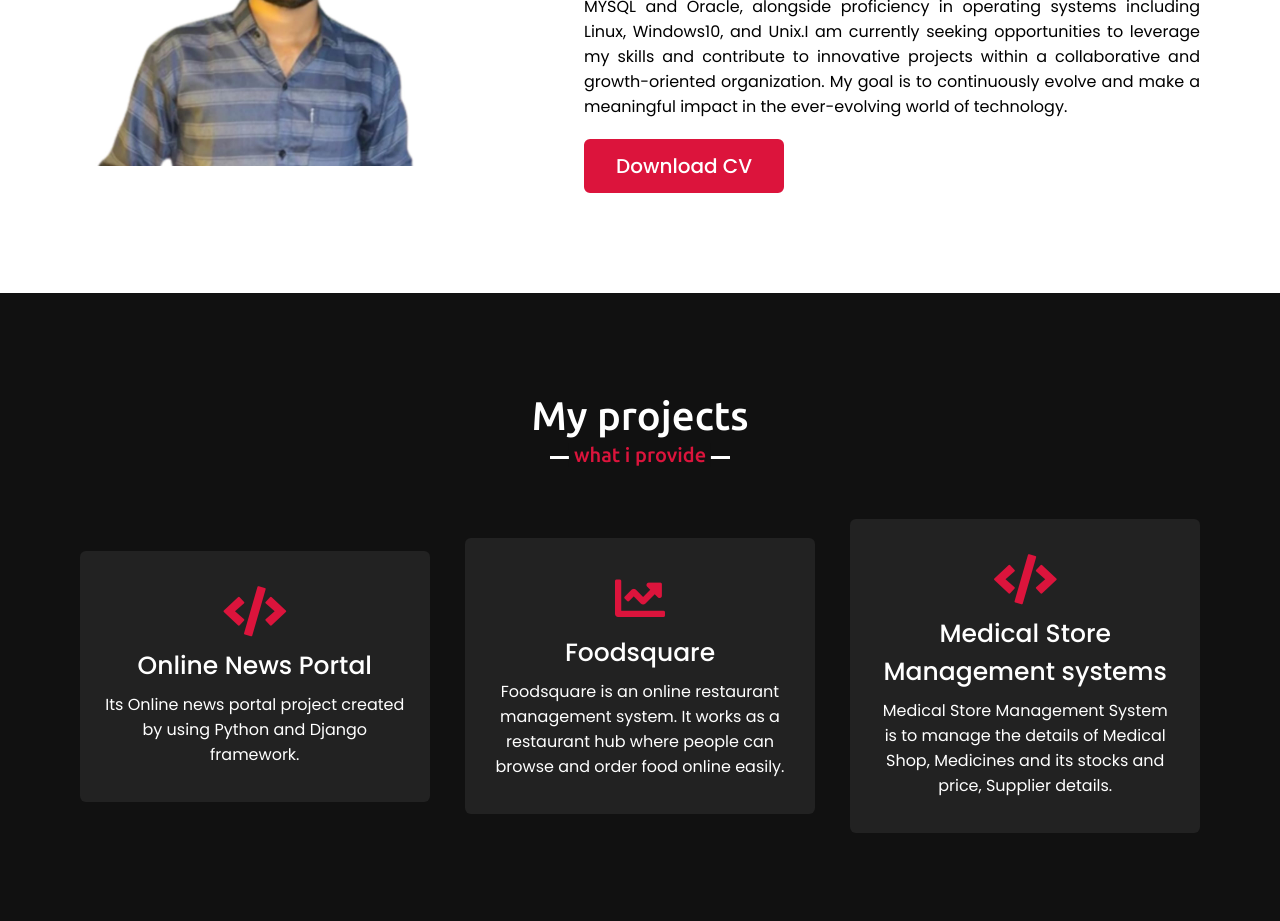
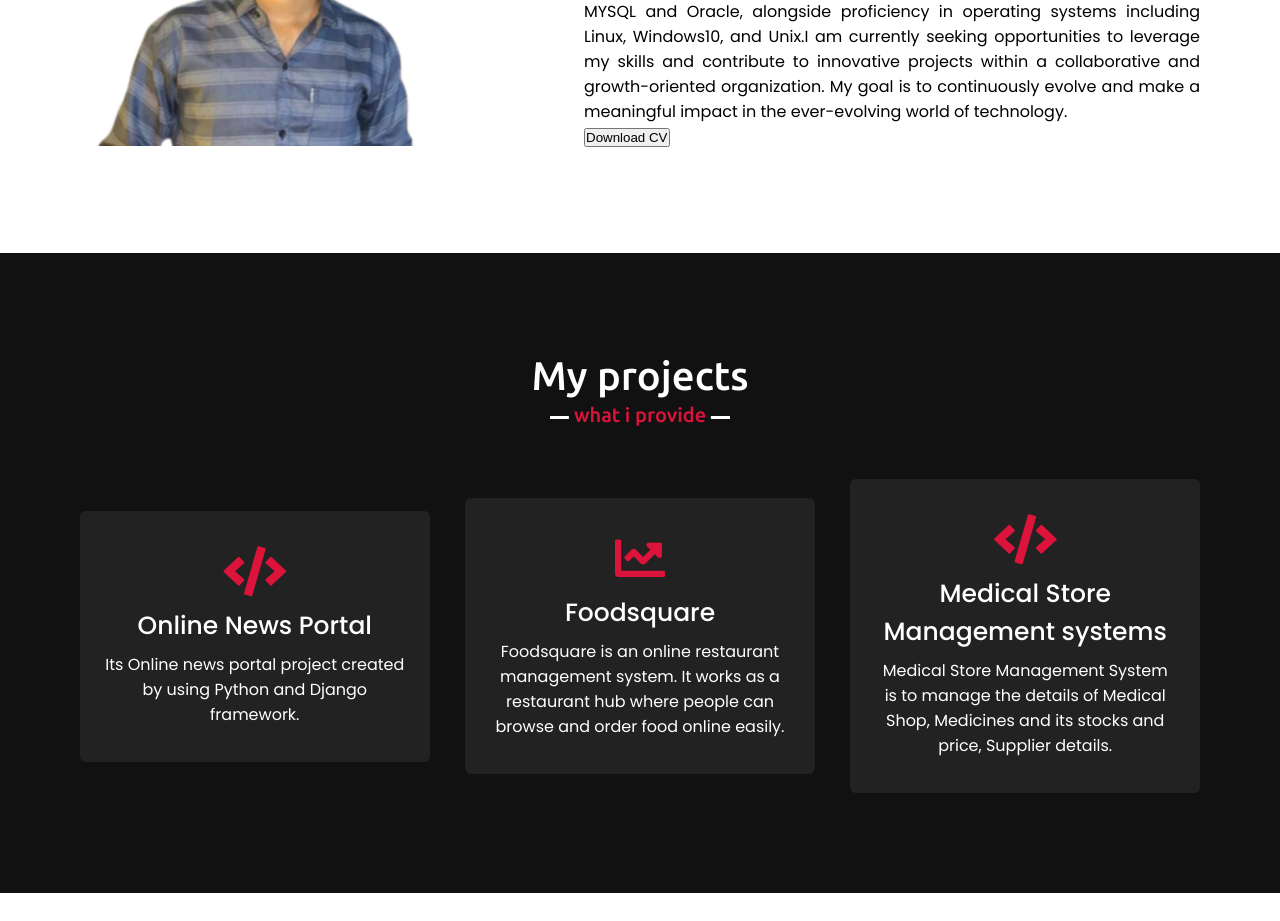
Before and after one commit to Tyerkal/Tushar-Portfolio-, a plain HTML site: page index.html in a window 1280 px wide. Shown: the part 1280-2201 px from the top of the page. Drawn offline with nearby package versions, Linux system fonts and the light colour scheme.

Commit message:
Update index.html

```diff
--- a/index.html
+++ b/index.html
@@ -59,7 +59,9 @@
                 <div class="column right">
                     <div class="text">I'm Tushar Yerkal  and I'm a <span class="typing-2"></span></div>
                     <p>I am a dedicated and enthusiastic professional with a strong background in computer applications and technology. My academic journey includes in  Bachelor's in Engineering with a specialization in Computer Engineering. I am skilled in various programming languages including C, C++, Python, and PHP, as well as web development technologies such as HTML5, CSS, and Core Java.I have a keen interest in data analytics and visualization, having worked extensively with tools like PowerBI and Tableau to derive meaningful insights from data. My experience also encompasses database management using MYSQL and Oracle, alongside proficiency in operating systems including Linux, Windows10, and Unix.I am currently seeking opportunities to leverage my skills and contribute to innovative projects within a collaborative and growth-oriented organization. My goal is to continuously evolve and make a meaningful impact in the ever-evolving world of technology.</p>
-                    <a href="Tushar_Yerkal_Resume@.pdf">Download CV</a>
+                    <div class="button">
+              <button onclick="window.location.href ='\pranay_resume_wd1.pdf'">Download CV</button>
+            </div>
                 </div>
             </div>
         </div>
```
